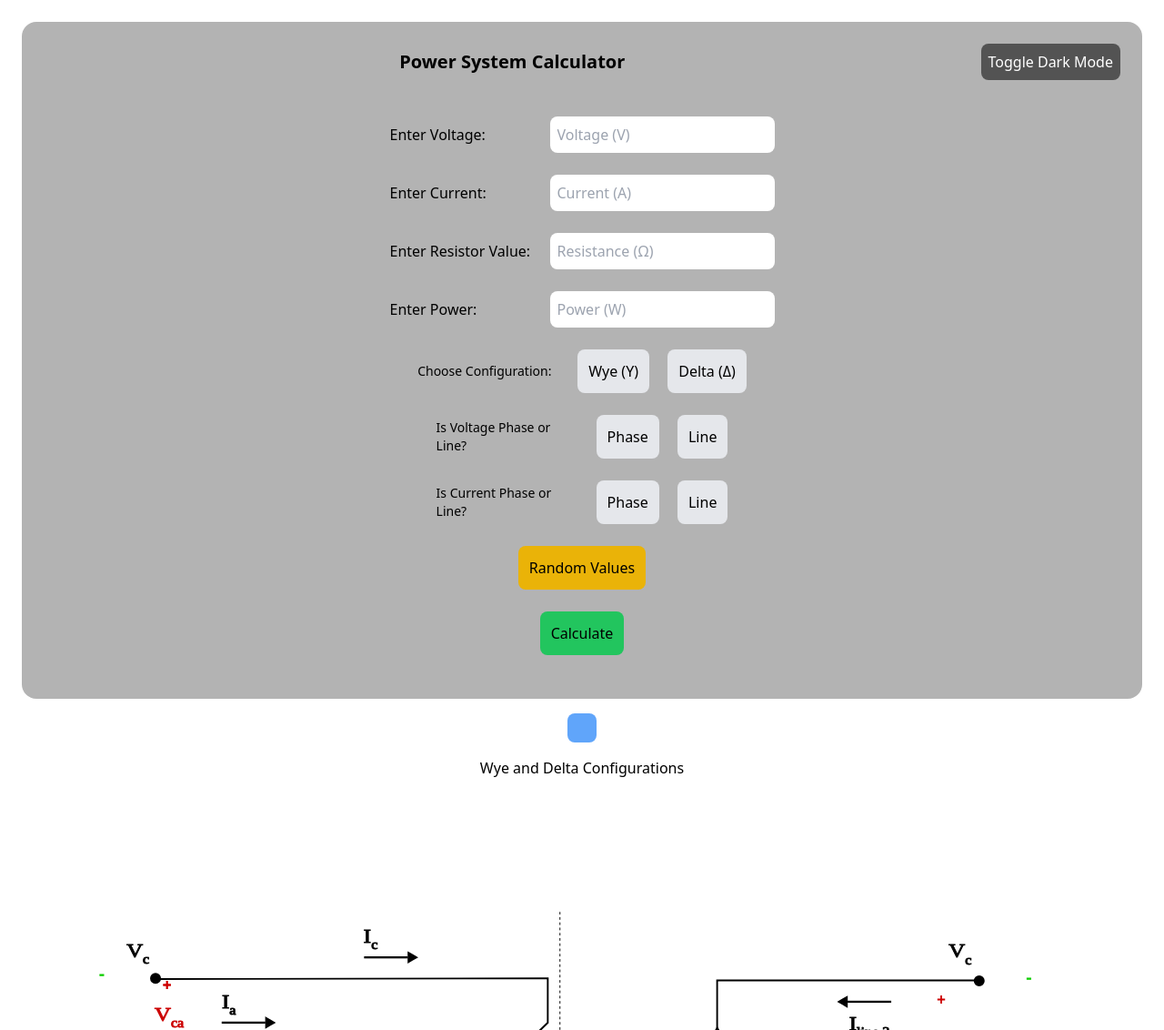
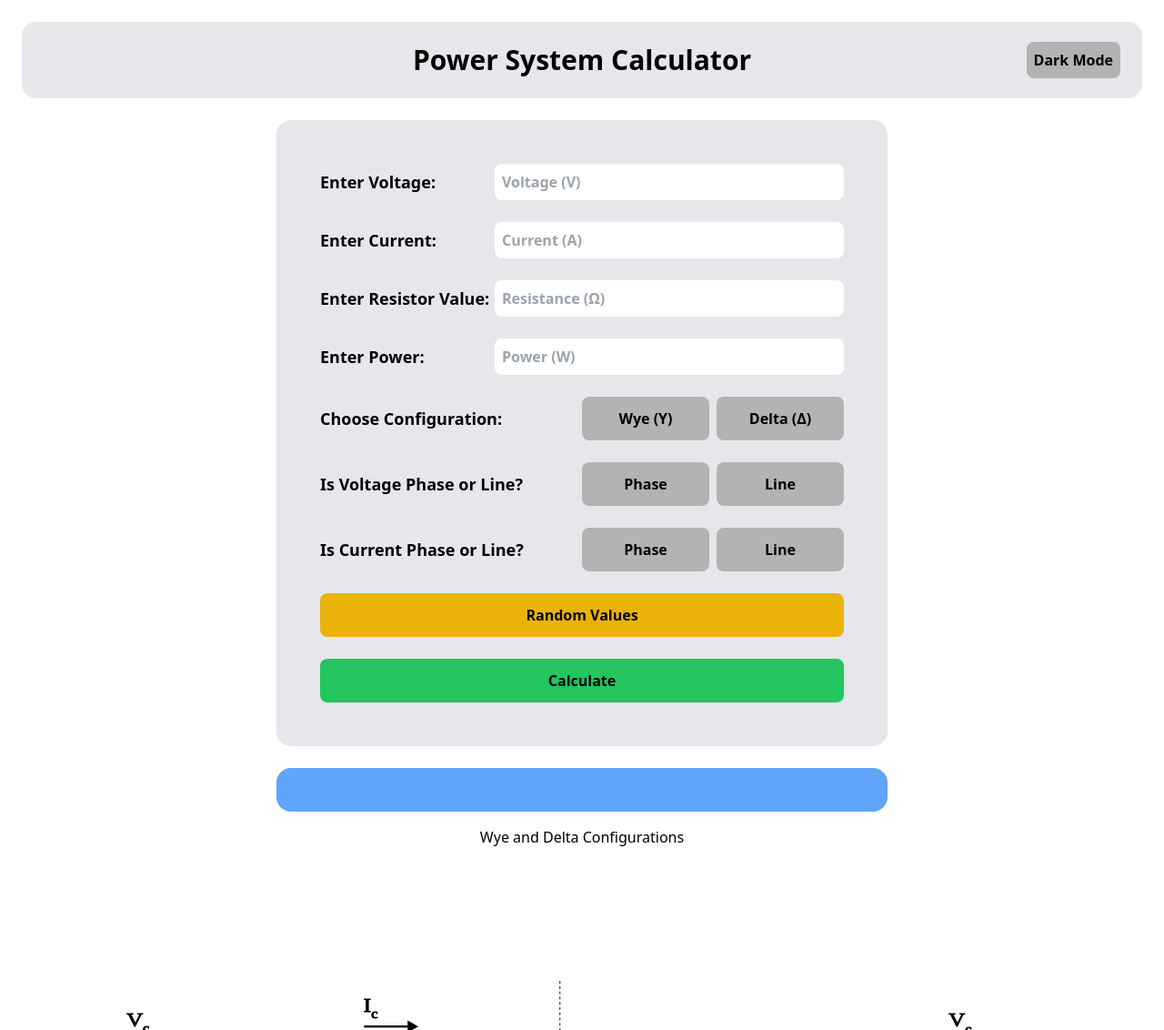
Before and after one commit to emanalva/Power-Model, a Flask app: page / in a window 1280 px wide. Shown: the top 1132 px of the page at 91% size. Run offline with Flask 3, Linux system fonts and the light colour scheme.

Commit message:
intigrate dark mode mode and styling

```diff
--- a/static/css/styles.css
+++ b/static/css/styles.css
@@ -558,6 +558,18 @@ video {
   position: static;
 }
 
+.absolute {
+  position: absolute;
+}
+
+.relative {
+  position: relative;
+}
+
+.right-0 {
+  right: 0px;
+}
+
 .mb-4 {
   margin-bottom: 1rem;
 }
@@ -568,6 +580,14 @@ video {
 
 .mt-4 {
   margin-top: 1rem;
+}
+
+.mr-2 {
+  margin-right: 0.5rem;
+}
+
+.mt-6 {
+  margin-top: 1.5rem;
 }
 
 .flex {
@@ -590,12 +610,48 @@ video {
   width: 100%;
 }
 
+.w-1\/2 {
+  width: 50%;
+}
+
+.w-4 {
+  width: 1rem;
+}
+
+.w-1\/3 {
+  width: 33.333333%;
+}
+
+.w-2\/3 {
+  width: 66.666667%;
+}
+
 .max-w-screen-xl {
   max-width: 1280px;
 }
 
 .max-w-screen-lg {
   max-width: 1024px;
+}
+
+.max-w-lg {
+  max-width: 32rem;
+}
+
+.max-w-screen-2xl {
+  max-width: 1536px;
+}
+
+.max-w-2xl {
+  max-width: 42rem;
+}
+
+.max-w-3xl {
+  max-width: 48rem;
+}
+
+.max-w-xl {
+  max-width: 36rem;
 }
 
 .flex-grow {
@@ -735,6 +822,21 @@ video {
 .text-xl {
   font-size: 1.25rem;
   line-height: 1.75rem;
+}
+
+.text-lg {
+  font-size: 1.125rem;
+  line-height: 1.75rem;
+}
+
+.text-2xl {
+  font-size: 1.5rem;
+  line-height: 2rem;
+}
+
+.text-3xl {
+  font-size: 1.875rem;
+  line-height: 2.25rem;
 }
 
 .font-bold {
--- a/templates/index.html
+++ b/templates/index.html
@@ -17,47 +17,49 @@
 </head>
 
 <body class="bg-white min-h-screen flex flex-col items-center justify-center p-6">
-    <div class="bg-uniqueLightGray rounded-2xl p-6 space-y-4 w-full calculator-box">
+    <div class="bg-gray-200 rounded-2xl p-6 space-y-4 w-full title-box">
         <!-- Title with Dark Mode Toggle -->
-        <div class="flex items-center justify-between mb-4">
-            <h1 class="text-xl font-bold text-center flex-grow">Power System Calculator</h1>
-            <button id="toggle-dark-mode" class="ml-auto bg-uniqueDarkGray text-white p-2 rounded-lg hover:bg-gray-800">Toggle Dark Mode</button>
+        <div class="flex items-center justify-center relative">
+            <h1 class="text-3xl font-bold text-center flex-grow text-white" id="calculator-title">Power System Calculator</h1>
+            <button id="toggle-dark-mode" class="absolute right-0 bg-uniqueLightGray text-black font-bold p-2 rounded-lg hover:bg-black hover:text-white">Dark Mode</button>
         </div>
+    </div>
 
+    <div class="bg-gray-200 rounded-2xl p-6 mt-6 space-y-4 w-full max-w-2xl calculator-box">
         <!-- Input Form -->
         <form id="power-form" action="/calculate" method="POST" class="p-6 rounded-lg flex flex-col space-y-6">
             <!-- Voltage input -->
-            <div class="flex space-x-4 items-center justify-center">
-                <label for="voltage" class="w-40">Enter Voltage:</label>
-                <input type="text" name="voltage" id="voltage" placeholder="Voltage (V)" class="rounded-lg p-2">
+            <div class="flex justify-between w-full items-center">
+                <label for="voltage" class="text-lg font-bold w-1/3 text-white">Enter Voltage:</label>
+                <input type="text" name="voltage" id="voltage" placeholder="Voltage (V)" class="font-bold rounded-lg p-2 w-2/3 bg-white">
             </div>
 
             <!-- Current input -->
-            <div class="flex space-x-4 items-center justify-center">
-                <label for="current" class="w-40">Enter Current:</label>
-                <input type="text" name="current" id="current" placeholder="Current (A)" class="rounded-lg p-2">
+            <div class="flex justify-between w-full font-bold items-center">
+                <label for="current" class="text-lg w-1/3 text-white">Enter Current:</label>
+                <input type="text" name="current" id="current" placeholder="Current (A)" class="font-bold rounded-lg p-2 w-2/3 bg-white">
             </div>
 
             <!-- Resistor input -->
-            <div class="flex space-x-4 items-center justify-center">
-                <label for="resistor" class="w-40">Enter Resistor Value:</label>
-                <input type="text" name="resistor" id="resistor" placeholder="Resistance (Ω)" class="rounded-lg p-2">
+            <div class="flex justify-between w-full font-bold items-center">
+                <label for="resistor" class="text-lg w-1/3 text-white">Enter Resistor Value:</label>
+                <input type="text" name="resistor" id="resistor" placeholder="Resistance (Ω)" class="font-bold rounded-lg p-2 w-2/3 bg-white">
             </div>
 
             <!-- Power input -->
-            <div class="flex space-x-4 items-center justify-center">
-                <label for="power" class="w-40">Enter Power:</label>
-                <input type="text" name="power" id="power" placeholder="Power (W)" class="rounded-lg p-2">
+            <div class="flex justify-between w-full font-bold items-center">
+                <label for="power" class="text-lg w-1/3 text-white">Enter Power:</label>
+                <input type="text" name="power" id="power" placeholder="Power (W)" class="font-bold rounded-lg p-2 w-2/3 bg-white">
             </div>
 
         <!-- Connection type: Wye or Delta (buttons) -->
-        <div class="flex space-x-4 items-center justify-center">
-            <label for="connection" class="text-sm font-medium w-40">Choose Configuration:</label>
-            <div class="text-center space-x-4">
-                <button type="button" class="config-button wye-button bg-gray-200 text-black p-3 rounded-lg hover:bg-blue-300" data-value="wye">
+        <div class="flex justify-between w-full items-center">
+            <label for="connection" class="text-lg font-bold w-1/2 text-white">Choose Configuration:</label>
+            <div class="flex justify-between w-1/2">
+                <button type="button" class="font-bold config-button wye-button bg-uniqueLightGray text-black p-3 rounded-lg hover:bg-blue-300 w-full mr-2" data-value="wye">
                     Wye (Y)
                 </button>
-                <button type="button" class="config-button delta-button bg-gray-200 text-black p-3 rounded-lg hover:bg-blue-300" data-value="delta">
+                <button type="button" class="font-bold config-button delta-button bg-uniqueLightGray text-black p-3 rounded-lg hover:bg-blue-300 w-full" data-value="delta">
                     Delta (Δ)
                 </button>
                 <input type="hidden" name="connection" id="connection">
@@ -65,13 +67,13 @@
         </div>
 
         <!-- Voltage type: Phase or Line (buttons) -->
-        <div class="flex space-x-4 items-center justify-center">
-            <label for="voltage_type" class="text-sm font-medium w-40">Is Voltage Phase or Line?</label>
-            <div class="text-center space-x-4">
-                <button type="button" class="voltage-button phase-button bg-gray-200 text-black p-3 rounded-lg hover:bg-blue-300" data-value="phase">
+        <div class="flex justify-between w-full items-center">
+            <label for="voltage_type" class="text-lg font-bold w-1/2 text-white">Is Voltage Phase or Line?</label>
+            <div class="flex justify-between w-1/2">
+                <button type="button" class="font-bold voltage-button phase-button bg-uniqueLightGray text-black p-3 rounded-lg hover:bg-blue-300 w-full mr-2" data-value="phase">
                     Phase
                 </button>
-                <button type="button" class="voltage-button line-button bg-gray-200 text-black p-3 rounded-lg hover:bg-blue-300" data-value="line">
+                <button type="button" class="font-bold voltage-button line-button bg-uniqueLightGray text-black p-3 rounded-lg hover:bg-blue-300 w-full" data-value="line">
                     Line
                 </button>
                 <input type="hidden" name="voltage_type" id="voltage_type">
@@ -79,13 +81,13 @@
         </div>
 
         <!-- Current type: Phase or Line (buttons) -->
-        <div class="flex space-x-4 items-center justify-center">
-            <label for="current_type" class="text-sm font-medium w-40">Is Current Phase or Line?</label>
-            <div class="text-center space-x-4">
-                <button type="button" class="current-button phase-button bg-gray-200 text-black p-3 rounded-lg hover:bg-blue-300" data-value="phase">
+        <div class="flex justify-between w-full items-center">
+            <label for="current_type" class="text-lg font-bold w-1/2 text-white">Is Current Phase or Line?</label>
+            <div class="flex justify-between w-1/2">
+                <button type="button" class="font-bold current-button phase-button bg-uniqueLightGray text-black p-3 rounded-lg hover:bg-blue-300 w-full mr-2" data-value="phase">
                     Phase
                 </button>
-                <button type="button" class="current-button line-button bg-gray-200 text-black p-3 rounded-lg hover:bg-blue-300" data-value="line">
+                <button type="button" class="font-bold current-button line-button bg-uniqueLightGray text-black p-3 rounded-lg hover:bg-blue-300 w-full" data-value="line">
                     Line
                 </button>
                 <input type="hidden" name="current_type" id="current_type">
@@ -93,22 +95,22 @@
         </div>
 
         <!-- Random Values Button -->
-        <div class="text-center">
-            <button type="button" id="random-values-button" class="bg-yellow-500 text-black p-3 rounded-lg hover:bg-yellow-600">
+        <div class="w-full">
+            <button type="button" id="random-values-button" class=" font-bold bg-yellow-500 text-black p-3 rounded-lg hover:bg-yellow-600 w-full">
                 Random Values
             </button>
         </div>
 
         <!-- Submit button -->
-        <div class="text-center">
-            <input type="submit" value="Calculate" class="bg-green-500 text-black p-3 rounded-lg hover:bg-green-600">
+        <div class="w-full">
+            <input type="submit" value="Calculate" class=" font-bold bg-green-500 text-white p-3 rounded-lg hover:bg-green-600 w-full">
         </div>
 
         </form>
     </div>
 
     <!-- Results Div -->
-    <div id="results" class="bg-blue-400 rounded-lg p-4 mt-4"></div>
+    <div id="results" class="font-bold text-white bg-blue-400 rounded-2xl p-6 mt-6 space-y-4 w-full max-w-2xl"></div>
 
     <!-- Wye and Delta Combined Configuration Diagram -->
     <div class="flex-col justify-center mt-4">
```
Also changed, not shown: other parts of static/css/styles.css (+51 -0 lines), static/js/button_handler.js (+70 -35 lines).
